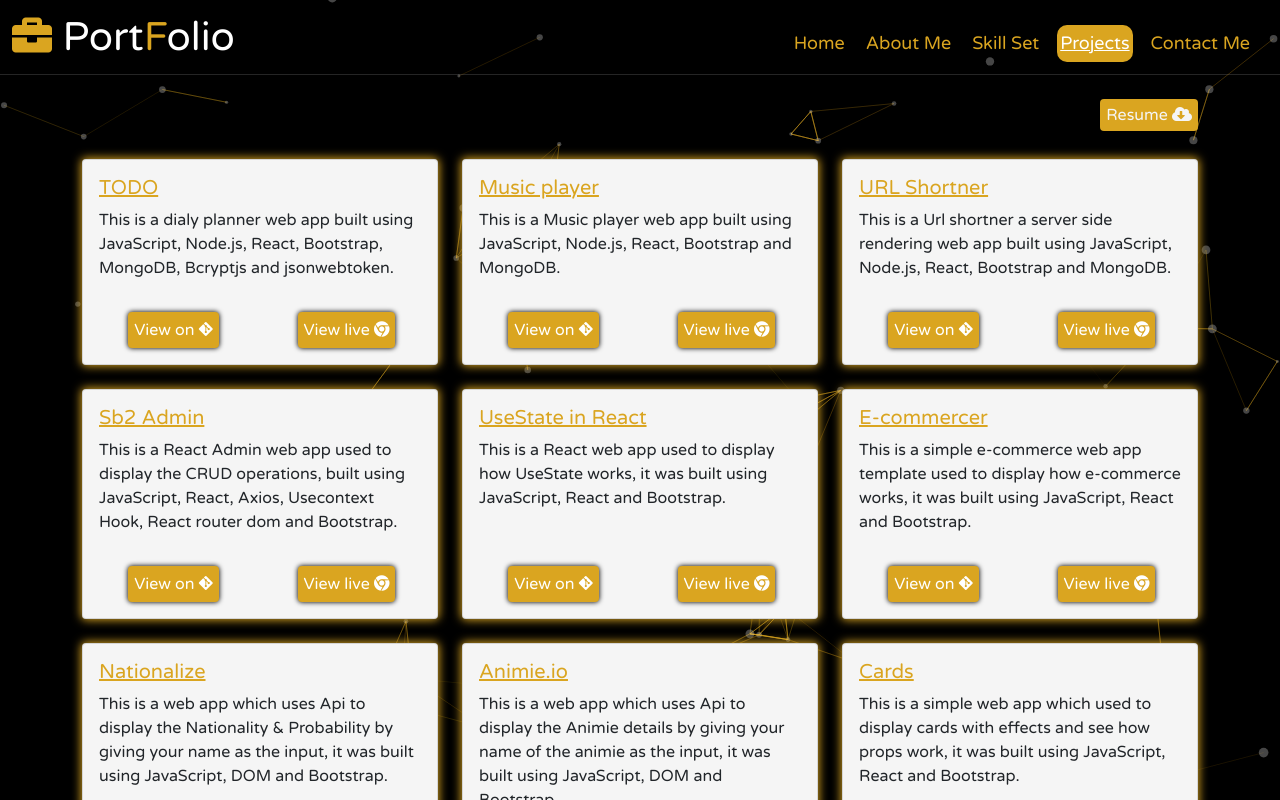
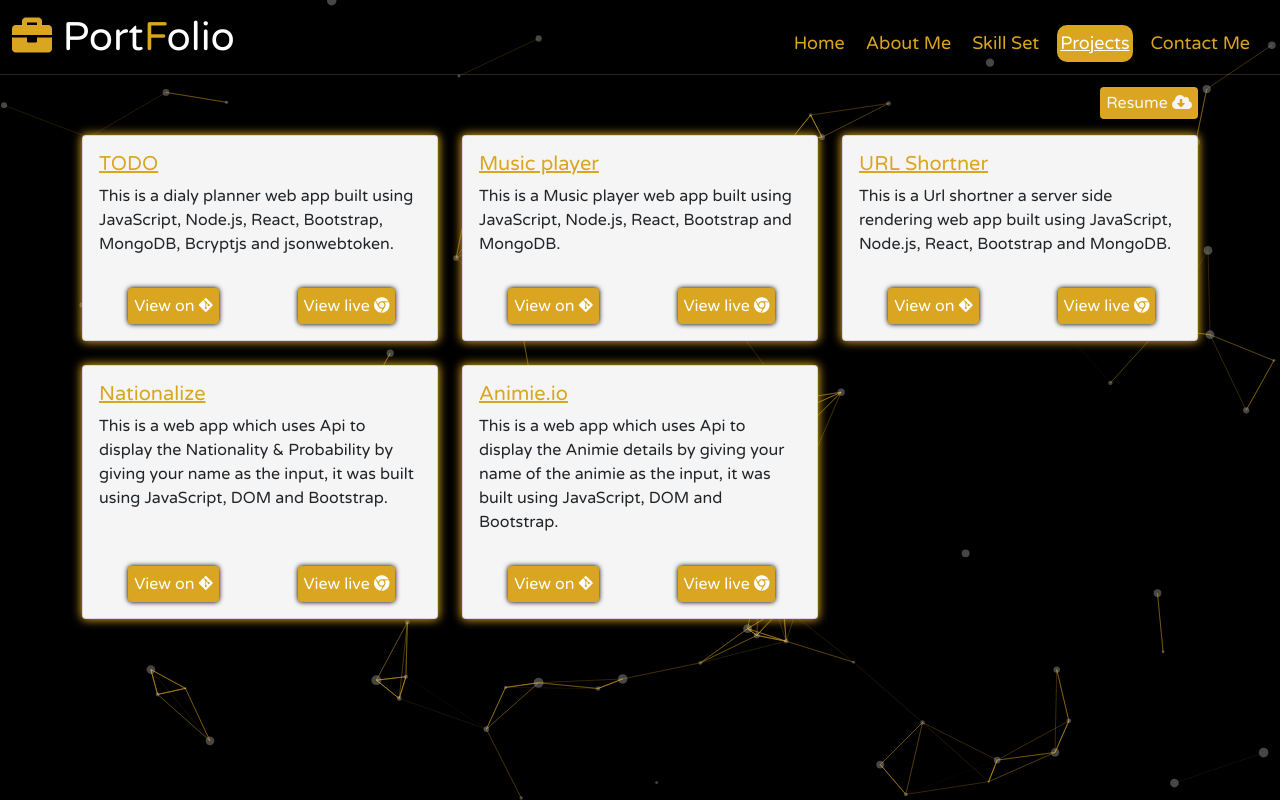
Before and after one commit to surya9901/Final_portfolio_react, a React (Create React App) app: page /project in a window 1280 px wide. Shown: the top 800 px of the page. Built offline with nearby package versions, Linux system fonts and the light colour scheme.

Commit message:
updated projects

```diff
--- a/src/Components/Project/Project.js
+++ b/src/Components/Project/Project.js
@@ -27,21 +27,6 @@ function Project() {
         "github_link": "https://github.com/surya9901/URL-Shortner",
         "site_link": "https://gshort-urlshortner.herokuapp.com/",
     }, {
-        "title": "Sb2 Admin",
-        "description": "This is a React Admin web app used to display the CRUD operations, built using JavaScript, React, Axios, Usecontext Hook, React router dom and Bootstrap.",
-        "github_link": "https://github.com/surya9901/sb2admin",
-        "site_link": "https://sb2admin.netlify.app/product",
-    }, {
-        "title": "UseState in React",
-        "description": "This is a React web app used to display how UseState works, it was built using JavaScript, React and Bootstrap.",
-        "github_link": "https://github.com/surya9901/use-state-react",
-        "site_link": "https://619bcdf815ce2745f8b109d5--frosty-lumiere-2be181.netlify.app/",
-    }, {
-        "title": "E-commercer",
-        "description": "This is a simple e-commerce web app template used to display how e-commerce works, it was built using JavaScript, React and Bootstrap.",
-        "github_link": "https://github.com/surya9901/ecommerce-react",
-        "site_link": "https://peaceful-panini-b18b92.netlify.app/",
-    }, {
         "title": "Nationalize",
         "description": "This is a web app which uses Api to display the Nationality & Probability by giving your name as the input, it was built using JavaScript, DOM and Bootstrap.",
         "github_link": "https://github.com/surya9901/Nationalize",
@@ -51,29 +36,19 @@ function Project() {
         "description": "This is a web app which uses Api to display the Animie details by giving your name of the animie as the input, it was built using JavaScript, DOM and Bootstrap.",
         "github_link": "https://github.com/surya9901/Dom_Manipulation_Annimie_API",
         "site_link": "https://animationapi.netlify.app/",
-    }, {
-        "title": "Cards",
-        "description": "This is a simple web app which used to display cards with effects and see how props work, it was built using JavaScript, React and Bootstrap.",
-        "github_link": "https://github.com/surya9901/Cards-react",
-        "site_link": "https://surya9901.github.io/Cards-react/",
-    }, {
-        "title": "Pagination",
-        "description": "This is a simple web app which used to display on how the pagination works, it was built using JavaScript, DOM and Bootstrap.",
-        "github_link": "https://github.com/surya9901/Pagination",
-        "site_link": "https://reverent-edison-e2d95f.netlify.app/",
     }]
 
 
     return (
         <div className="container mb-3">
-            <div className="cv_preview mt-3" data-aos="flip-left">
+            <div className="cv_preview mt-1 mb-3" data-aos="flip-left">
                 <a className="btn" href={env.resume} target="_blank" rel="noreferrer noopener" >
                     Resume{" "}
                     <i className="fas fa-cloud-download-alt"></i>
                 </a>
             </div>
 
-            <div className="row row-cols-1 row-cols-md-3 g-4 mt-1" data-aos="fade-in">
+            <div className="row row-cols-1 row-cols-md-3 g-4" data-aos="fade-in">
                 {
                     project.map(obj => {
                         return (
```
